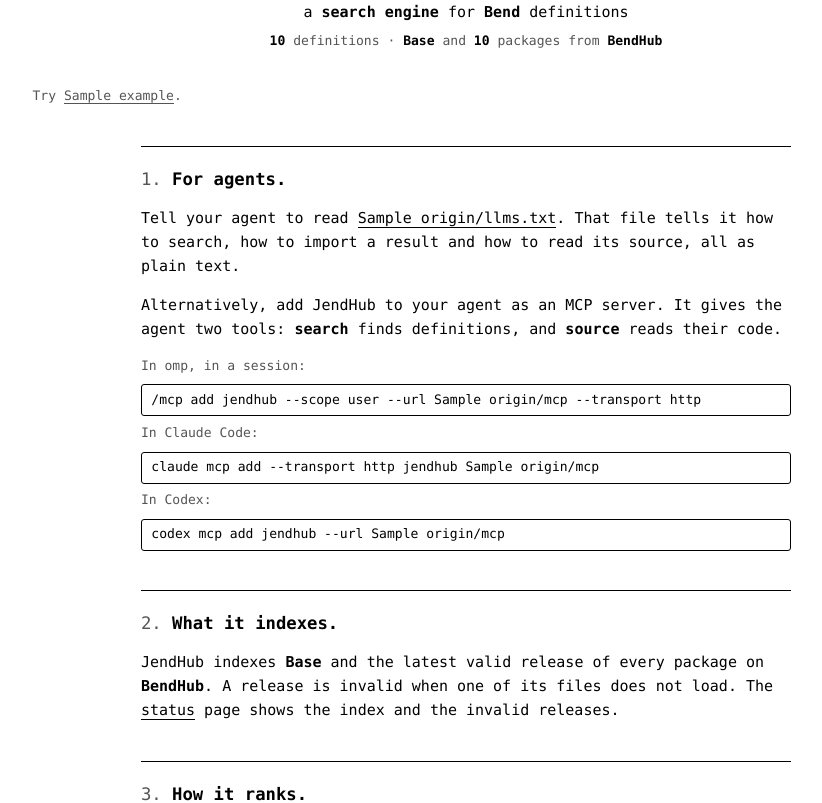
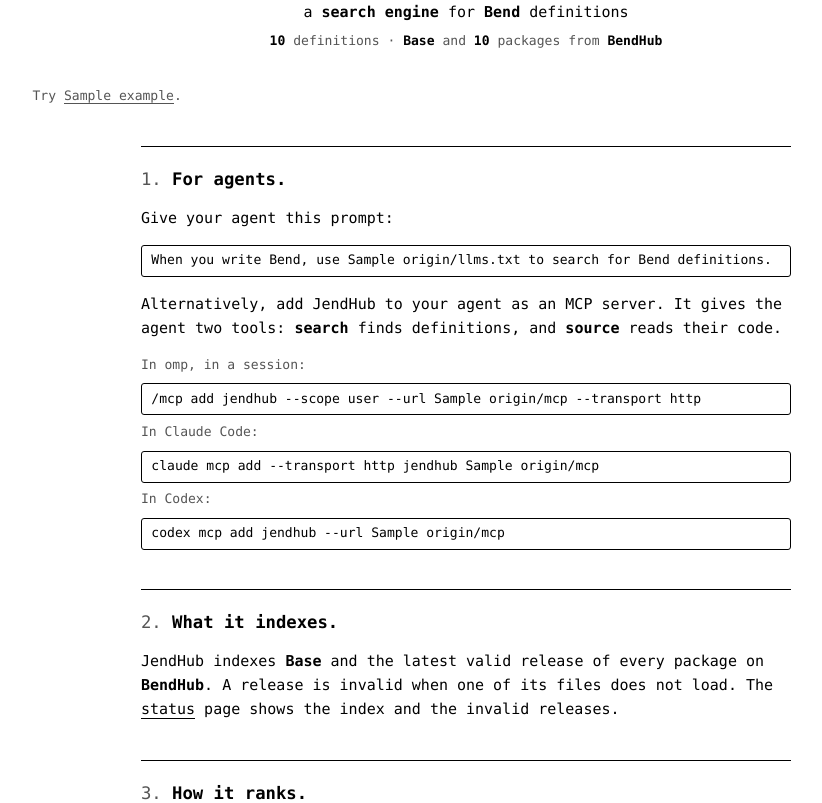
Before and after one commit to LeeeeT/JendHub, a Python web app: template src/jendhub/services/site/templates/home.html in a window 1280 px wide. Shown: the part 173-976 px from the top of the page, without its empty margins (174-996 px from the left). Run offline with Jinja, Linux system fonts and the light colour scheme; the template is opened without the code that fills it: most values are stand-ins (such as "Sample title", 1, 10 or a date in 2020).

Commit message:
Give people a prompt to copy for llms.txt

```diff
--- a/src/jendhub/services/site/templates/home.html
+++ b/src/jendhub/services/site/templates/home.html
@@ -13,7 +13,8 @@
 <div class="home">
 <section id="agents">
 <h2><span>1.</span> For agents.</h2>
-<p>Tell your agent to read <a href="/llms.txt">{{ origin }}/llms.txt</a>. That file tells it how to search, how to import a result and how to read its source, all as plain text.</p>
+<p>Give your agent this prompt:</p>
+<div class="import"><code title="Click to select the prompt">When you write Bend, use {{ origin }}/llms.txt to search for Bend definitions.</code></div>
 <p>Alternatively, add JendHub to your agent as an MCP server. It gives the agent two tools: <b>search</b> finds definitions, and <b>source</b> reads their code.</p>
 <p class="use">In omp, in a session:</p>
 <div class="import"><code title="Click to select the command">/mcp add jendhub --scope user --url {{ origin }}/mcp --transport http</code></div>
```
Also changed, not shown: tests/services/test_site.py (+1 -1 lines).
